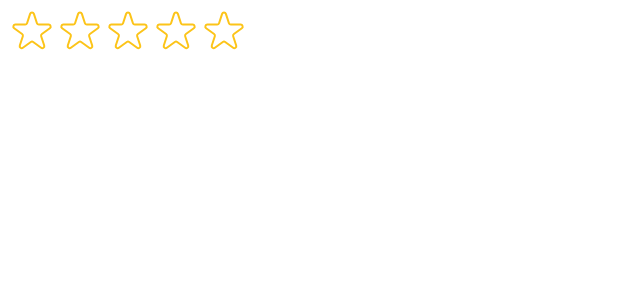
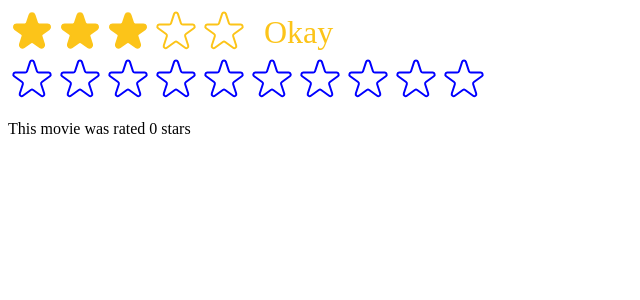
Before and after one commit to brianmujjuni/Use-popcorn-Movies, a React (Create React App) app: page / in a window 1280 px wide. Shown: the top 300 px of the page, without its empty margins (0-640 px from the left). Built offline with nearby package versions, Linux system fonts and the light colour scheme.

Commit message:
import prop types

```diff
--- a/src/components/StarRating.js
+++ b/src/components/StarRating.js
@@ -1,4 +1,5 @@
 import { useState } from "react";
+import PropTypes from 'prop-types'
 
 const containerStyle = {
   display: "flex",
@@ -14,8 +15,14 @@
 
 
 
-export default function StarRating({ maxRating = 5,color = '#fcc419',size='48'}) {
-  const [rating, setRating] = useState(0);
+export default function StarRating({ maxRating = 5,
+    color = '#fcc419',
+    size='48',className="",
+    messages=[],
+    defaultRating=0,
+    onSetRating
+}) {
+  const [rating, setRating] = useState(defaultRating);
   const [tempRating,setTempRating] = useState(0)
 
   const textStyle = {
@@ -26,10 +33,11 @@
   };
   function handleRating(rating) {
     setRating(rating);
+    onSetRating(rating)
   }
 
   return (
-    <div style={containerStyle}>
+    <div style={containerStyle} className={className}>
       <div style={starContainerStyle}>
         {Array.from({ length: maxRating }, (_, i) => (
           <Star key={i}
@@ -41,7 +49,7 @@
             />
         ))}
       </div>
-      <div style={textStyle}>{tempRating|| rating || ""}</div>
+      <div style={textStyle}>{messages.length === maxRating ? messages[tempRating ? tempRating - 1 : rating - 1] : tempRating || rating || ""}</div>
     </div>
   );
 }
--- a/src/index.js
+++ b/src/index.js
@@ -1,14 +1,25 @@
-import React from 'react';
+import React, { useState } from 'react';
 import ReactDOM from 'react-dom/client';
 // import './index.css';
 // import App from './App';
 import StarRating from './components/StarRating';
+function Test(){
+  const [movieRating, setMovieRating] = useState(0)
+  return(
+    <div>
+      <StarRating color='blue' maxRating={10} onSetRating={setMovieRating}/>
+      <p>This movie was rated {movieRating} stars</p>
+    </div>
 
+  )
+}
 const root = ReactDOM.createRoot(document.getElementById('root'));
 root.render(
   <React.StrictMode>
     {/* <App /> */}
-    <StarRating />
+
+    <StarRating messages={['Terrible','Bad','Okay','Good','Amazing']} defaultRating={3}/>
+    <Test/>
   </React.StrictMode>
 );
 
```
